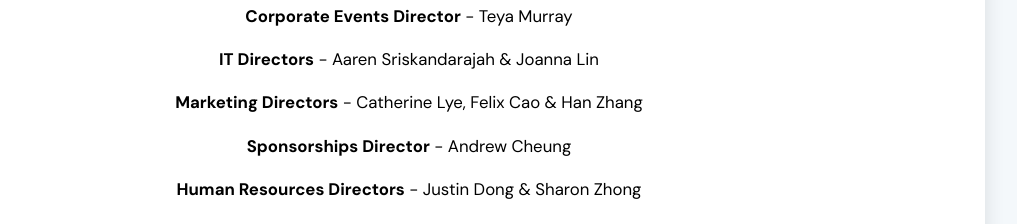
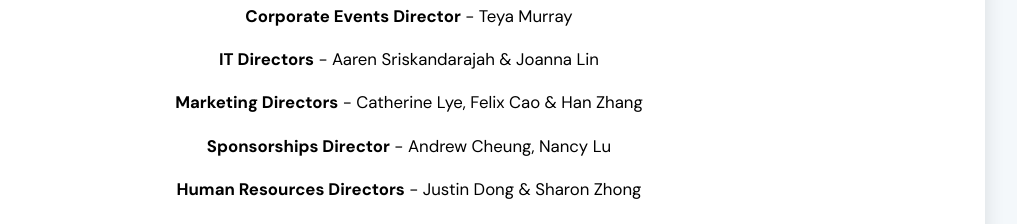
Before and after one commit to MathSocUNSW/mathsoc-website, a Next.js app: page /about/formerteam in a window 1280 px wide. Shown: the part 960-1184 px from the top of the page, without its empty margins (231-1248 px from the left). Built offline with nearby package versions, Linux system fonts and the light colour scheme.

Commit message:
forgot nancy

```diff
--- a/src/data/pastTeamMembersData.ts
+++ b/src/data/pastTeamMembersData.ts
@@ -64,7 +64,7 @@ const pastTeamData: yearTeamData[] = [
       { role: "Corporate Events", directors: ["Teya Murray"] },
       { role: "IT", directors: ["Aaren Sriskandarajah", "Joanna Lin"] },
       { role: "Marketing", directors: ["Catherine Lye", "Felix Cao", "Han Zhang"] },
-      { role: "Sponsorships", directors: ["Andrew Cheung"] },
+      { role: "Sponsorships", directors: ["Andrew Cheung, Nancy Lu"] },
       { role: "Human Resources", directors: ["Justin Dong", "Sharon Zhong"] }
     ],
     subcommittee: [
```
